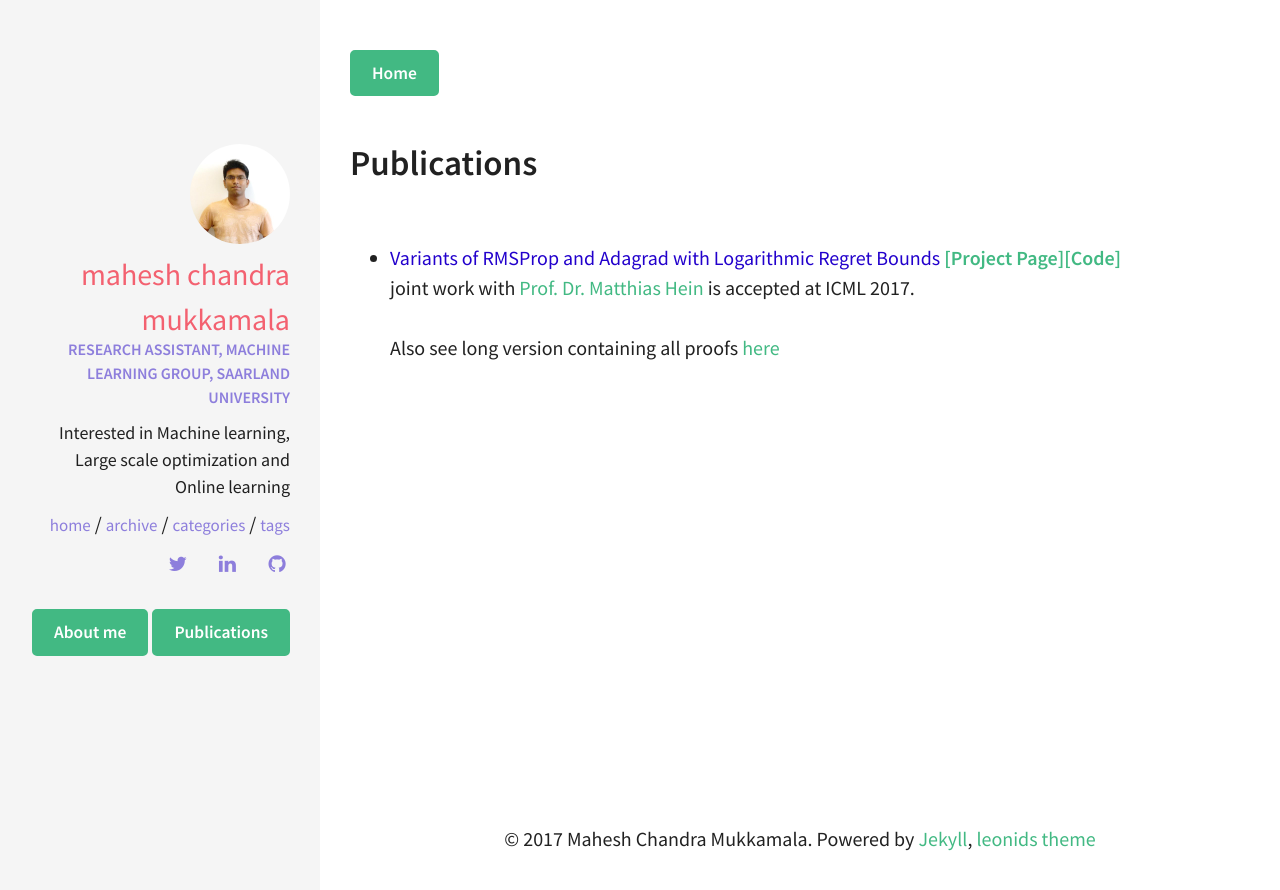
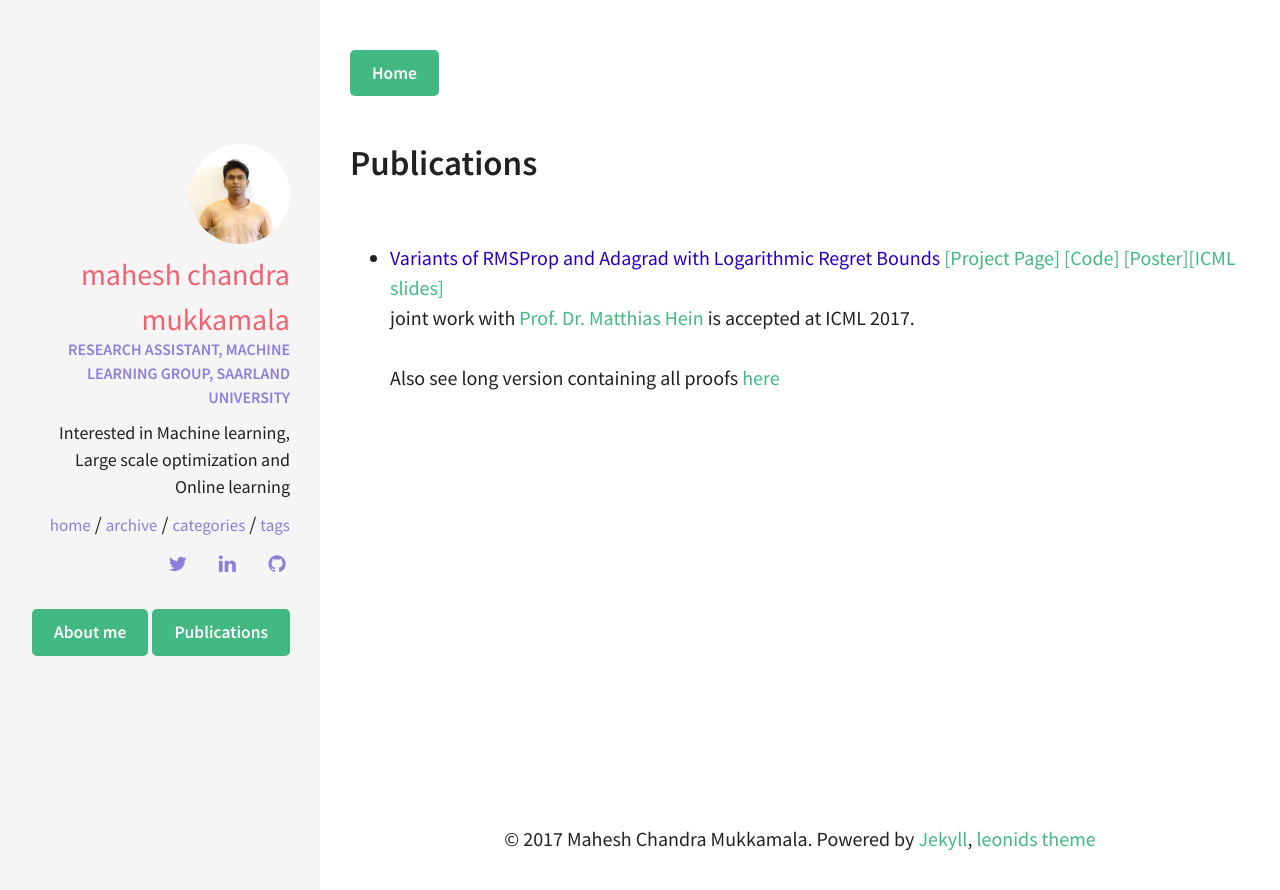
Before and after one commit to mmahesh/mmahesh.github.io, a Jekyll site: the page built from publications.html, in a window 1280 px wide. Shown: the top 890 px of the page. Built offline with Jekyll 4.4.1, drawn with Linux system fonts in a browser that asks for light colours.

Commit message:
added icml poster and slides

```diff
--- a/_layouts/publications.html
+++ b/_layouts/publications.html
@@ -12,7 +12,7 @@ layout: default
 
     <article class="page-content">
     <ul>
-      <li> <a href="http://www.ml.uni-saarland.de/Publications/MukHei-VariantsRMSPropAdagradLogRegret.pdf" style="color:#2200CC;" target="_blank">Variants of RMSProp and Adagrad with Logarithmic Regret Bounds</a> <b><a target="_blank" href="https://www.researchgate.net/project/Large-scale-optimization-methods-for-machine-learning">[Project Page]</a><a target="_blank" href="https://github.com/mmahesh/variants_of_rmsprop_and_adagrad">[Code]</a></b></li> joint work with <a  target="_blank" href="http://www.ml.uni-saarland.de/people/hein.htm">Prof. Dr. Matthias Hein</a> is accepted at ICML 2017.
+      <li> <a href="http://www.ml.uni-saarland.de/Publications/MukHei-VariantsRMSPropAdagradLogRegret.pdf" style="color:#2200CC;" target="_blank">Variants of RMSProp and Adagrad with Logarithmic Regret Bounds</a> <a target="_blank" href="https://www.researchgate.net/project/Large-scale-optimization-methods-for-machine-learning">[Project Page]</a> <a target="_blank" href="https://github.com/mmahesh/variants_of_rmsprop_and_adagrad">[Code]</a> <a target="_blank" href="/main.pdf">[Poster]</a><a target="_blank" href="/icml_slides.pdf">[ICML slides]</a></li> joint work with <a  target="_blank" href="http://www.ml.uni-saarland.de/people/hein.htm">Prof. Dr. Matthias Hein</a> is accepted at ICML 2017.
       <br><br>
       Also see long version containing all proofs <a href="http://www.ml.uni-saarland.de/Publications/MukHei-VariantsRMSPropAdagradLogRegretLongVersion.pdf" target="_blank"> here</a>
     </ul>
```
Also changed, not shown: 1 other file.
